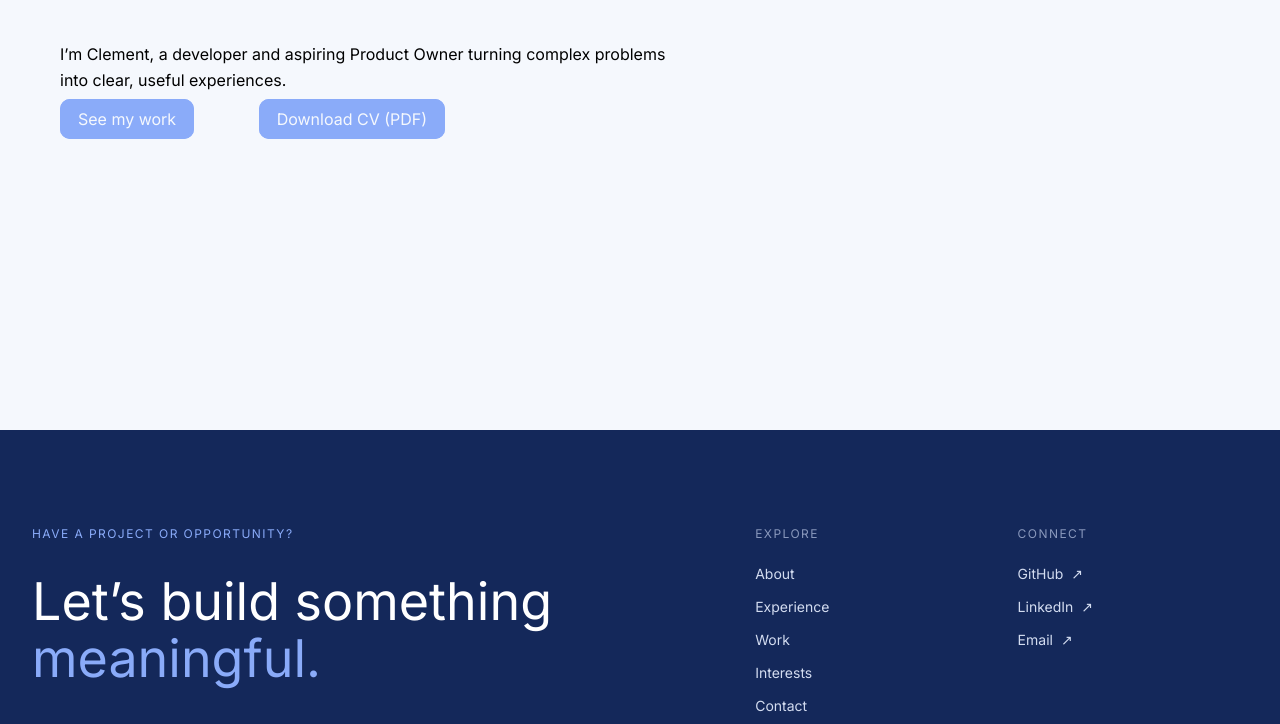
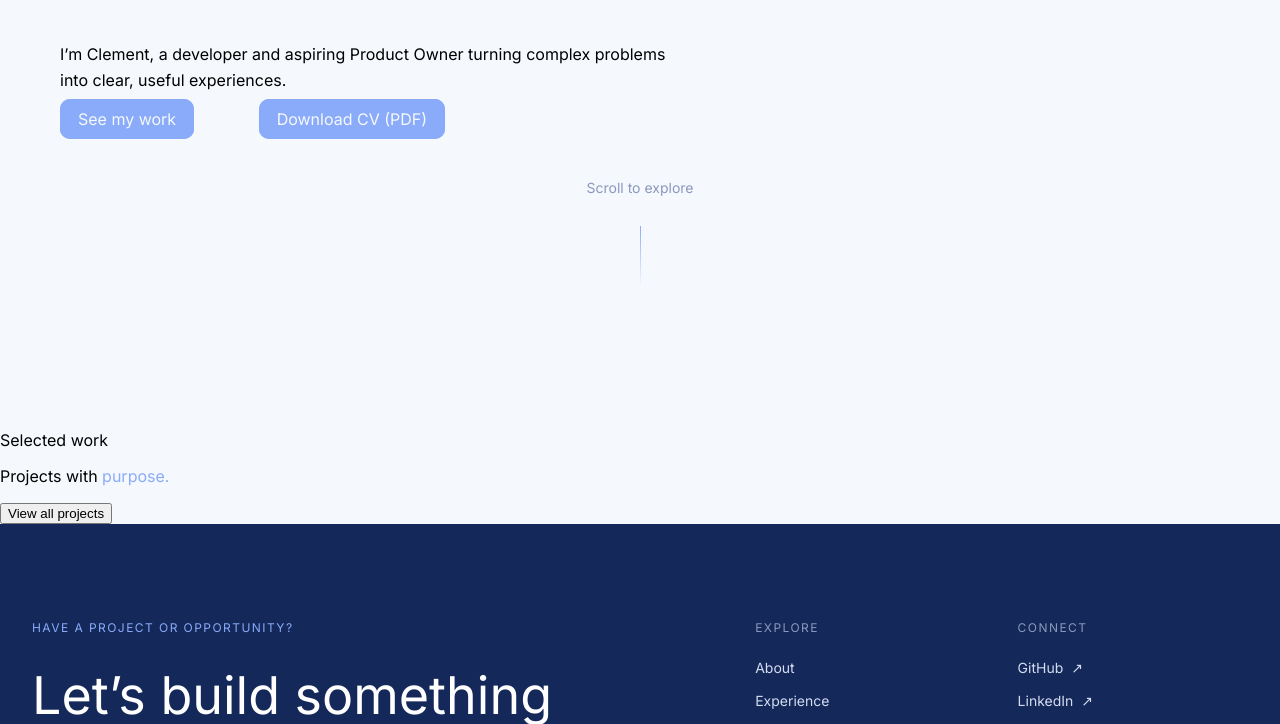
Before and after one commit to Cdemetz/English_Portfolio, a plain HTML site: page index.html in a window 1280 px wide. Shown: the part 510-1234 px from the top of the page. Drawn offline with Linux system fonts and the light colour scheme.

Commit message:
Add some details about the first page. Reflexion about the second part of the page to create card project

```diff
--- a/assets/css/components.css
+++ b/assets/css/components.css
@@ -346,3 +346,24 @@ h1 {
     color: var(--color-bg);
 
 }
+
+.scroll-hint {
+  display: flex;
+  flex-direction: column;   /* text above, line below */
+  align-items: center;
+  gap: var(--space-md);
+}
+
+.scroll-hint-text{
+    text-align: center;
+    font-size: var(--font-size-sm);
+    color: var(--color-footer-muted);
+    margin-top: 50px;
+}
+
+.scroll-hint-line {
+  display: block;           /* a span is inline by default: no width/height */
+  width: 1px;
+  height: 60px;
+  background: linear-gradient(to bottom, var(--color-footer-strong), transparent);
+}
--- a/index.html
+++ b/index.html
@@ -39,14 +39,28 @@
 
       </div>
       <h1>Building thoughtful <span class="strong-hero">digital products.</span></h1>
-      <p class="intro">I’m Clement, a developer and aspiring Product Owner turning complex problems into clear, useful experiences.
+      <p class="intro">I’m Clement, a developer and aspiring Product Owner turning complex problems into clear, useful
+        experiences.
       </p>
       <a class="button-primary" href="work.html">See my work</a>
-      <a class="button-secondary" href="assets/cv/clement-demetz-cv.pdf" target="_blank" rel="noopener">Download CV (PDF)</a>
+      <a class="button-secondary" href="assets/cv/clement-demetz-cv.pdf" target="_blank" rel="noopener">Download CV
+        (PDF)</a>
+      <div class="scroll-hint">
+        <p class="scroll-hint-text">Scroll to explore</p>
+        <span class="scroll-hint-line " aria-hidden="true"></span>
+      </div>
     </section>
 
     <section class="projects-preview">
+      <div class="projects-preview-content">
+        <span>Selected work</span>
+        <p>Projects with <span class="strong-character">purpose.</span></p>
+        <button class="view-all">View all projects</button>
 
+      </div>
+      <div class="projects-preview-grid">
+
+      </div>
     </section>
 
     <section class="skills-preview">
```
Lines whose indentation alone changed are shown as unchanged.
